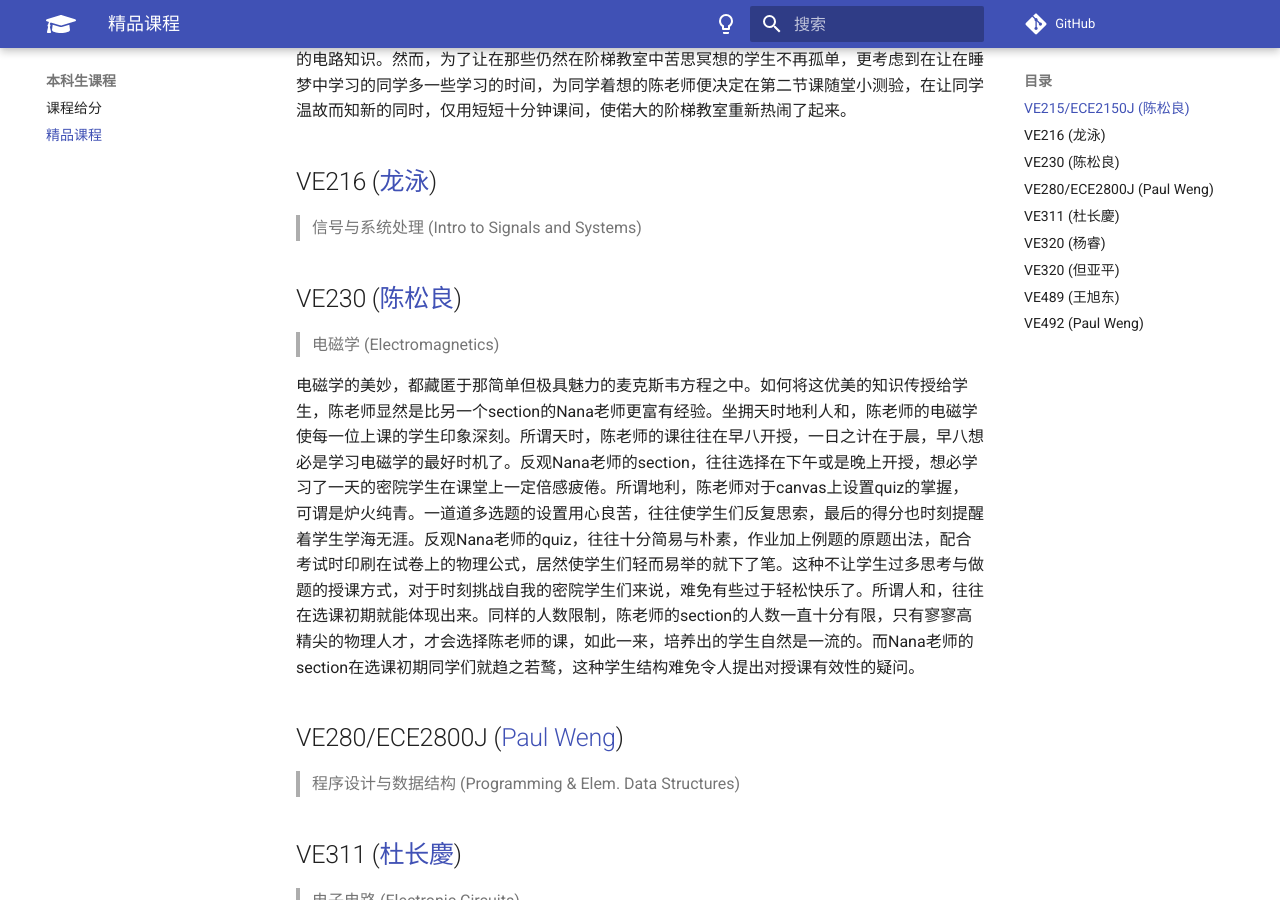
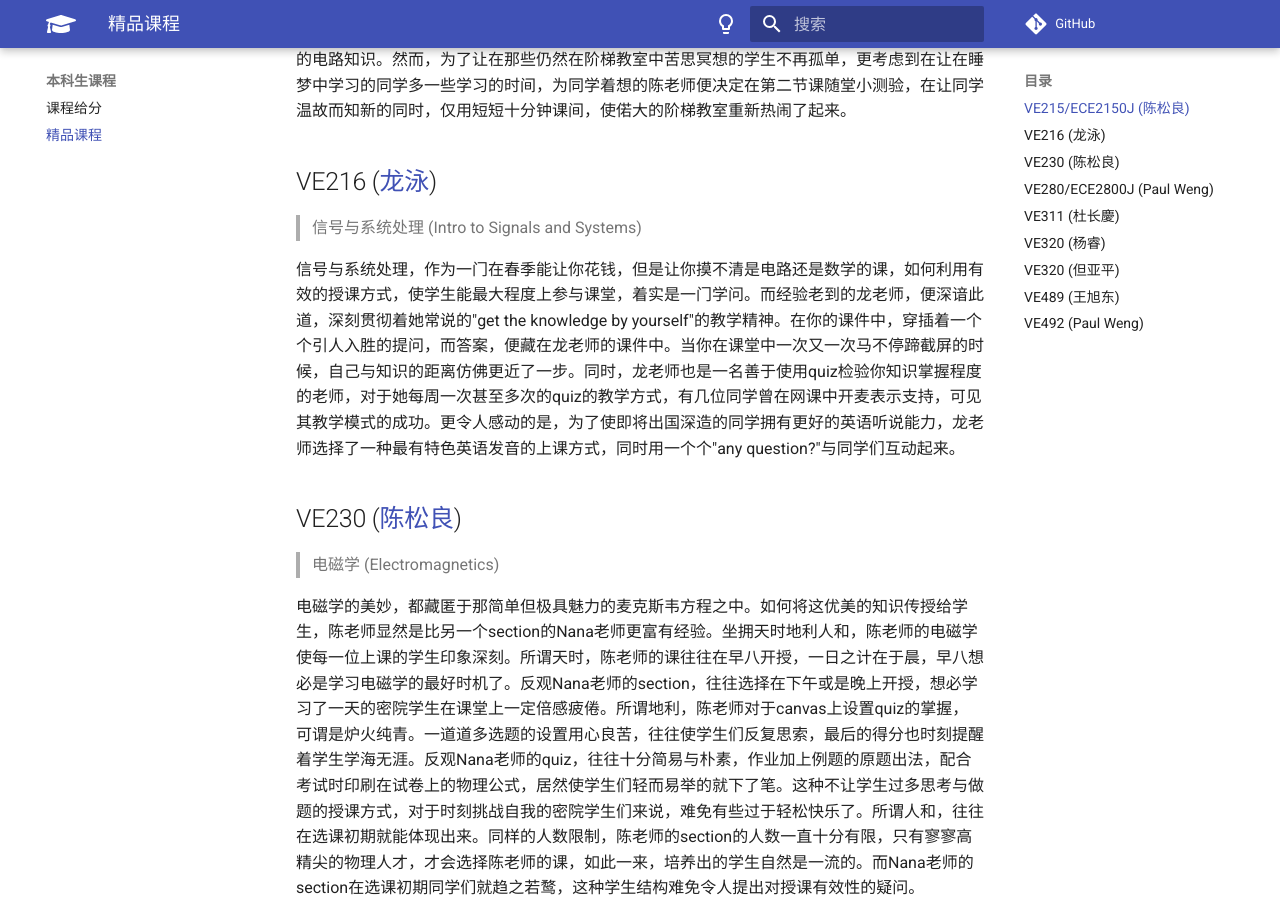
Before and after one commit to SurviveUMJI/SurviveUMJIManual, an MkDocs documentation site: the page built from docs/undergraduate/course/epic.md, in a window 1280 px wide and 900 px high, scrolled down 617 px. Built offline with MkDocs 1.6.1 and Material for MkDocs 9.7.7, drawn with Linux system fonts in a browser that asks for light colours; comment, search, counter and statistics services are not loaded.

Commit message:
Update epic.md
Add VE216 description

```diff
--- a/docs/undergraduate/course/epic.md
+++ b/docs/undergraduate/course/epic.md
@@ -15,6 +15,8 @@
 
 ## VE216 ([龙泳](https://www.ji.sjtu.edu.cn/cn/about/faculty-staff/faculty-directory/faculty-detail/102/))
 > 信号与系统处理 (Intro to Signals and Systems)
+
+信号与系统处理，作为一门在春季能让你花钱，但是让你摸不清是电路还是数学的课，如何利用有效的授课方式，使学生能最大程度上参与课堂，着实是一门学问。而经验老到的龙老师，便深谙此道，深刻贯彻着她常说的"get the knowledge by yourself"的教学精神。在你的课件中，穿插着一个个引人入胜的提问，而答案，便藏在龙老师的课件中。当你在课堂中一次又一次马不停蹄截屏的时候，自己与知识的距离仿佛更近了一步。同时，龙老师也是一名善于使用quiz检验你知识掌握程度的老师，对于她每周一次甚至多次的quiz的教学方式，有几位同学曾在网课中开麦表示支持，可见其教学模式的成功。更令人感动的是，为了使即将出国深造的同学拥有更好的英语听说能力，龙老师选择了一种最有特色英语发音的上课方式，同时用一个个"any question?"与同学们互动起来。
 
 ## VE230 ([陈松良](https://www.ji.sjtu.edu.cn/cn/about/faculty-staff/faculty-directory/faculty-detail/83/))
 > 电磁学 (Electromagnetics)
```
